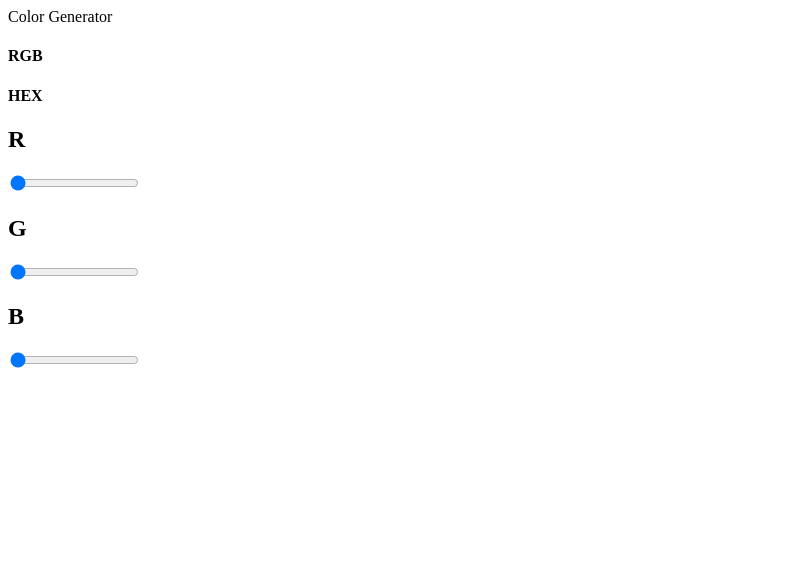
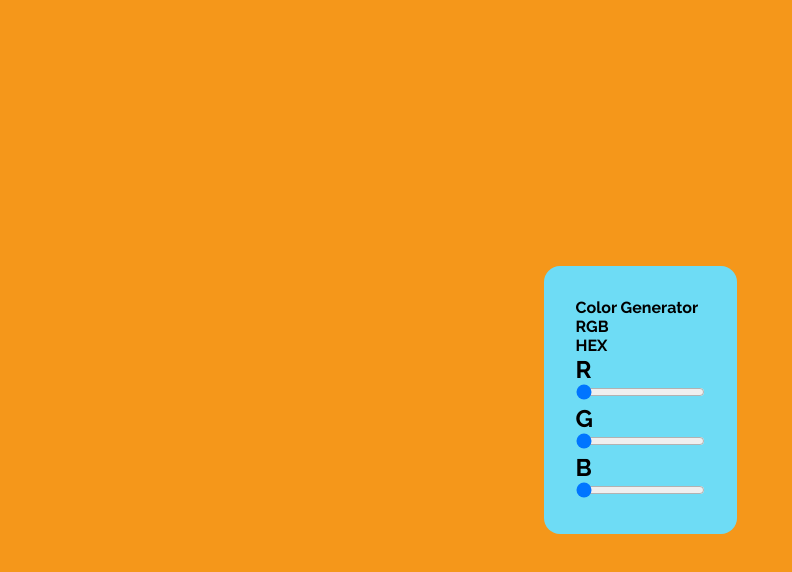
Before and after one commit to fstipo/Color-Generator, a plain HTML site: page index.html in a window 1280 px wide. Shown: the whole page, without its empty margins (0-792 px from the left). Drawn offline with Linux system fonts and the light colour scheme.

Commit message:
add style.css

```diff
--- a/index.html
+++ b/index.html
@@ -6,10 +6,11 @@
     <meta http-equiv="X-UA-Compatible" content="IE=edge">
     <meta name="viewport" content="width=device-width, initial-scale=1.0">
     <title>Color Generator</title>
+    <link rel="stylesheet" href="style.css">
 </head>
 
 <body>
-    <div class="container">
+    <div class="container box">
         <header>Color Generator</header>
         <div class="color__box">
         </div>
--- /dev/null
+++ b/style.css
@@ -0,0 +1,26 @@
+@import url('https://fonts.googleapis.com/css2?family=Raleway:wght@700&display=swap');
+
+* {
+    margin: 0;
+    padding: 0;
+    box-sizing: border-box;
+}
+
+html {
+    font-size: 16px;
+}
+
+body {
+    height: 100vh;
+    display: flex;
+    align-items: center;
+    justify-content: center;
+    background-color: #F5971A;
+    font-family: 'Raleway', sans-serif;
+}
+
+.container {
+    background-color: #6EDCF5;
+    border-radius: 1rem;
+    padding: 2rem;
+}
```
